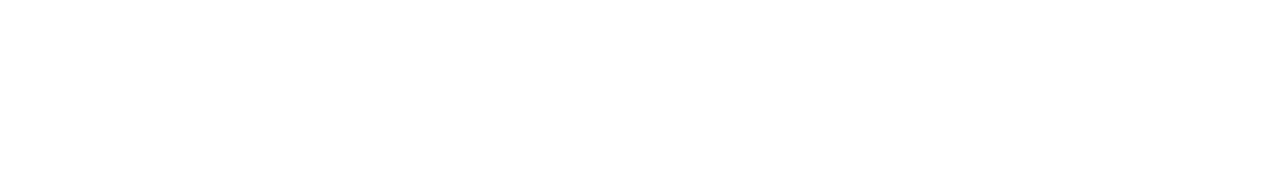
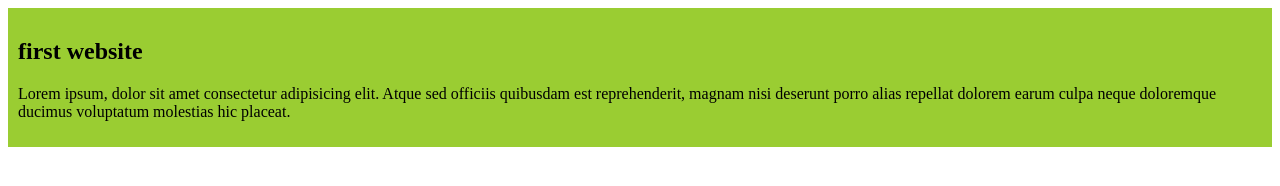
Before and after one commit to AyonJR/simple-website, a plain HTML site: page index.html in a window 1280 px wide. Drawn offline with Linux system fonts and the light colour scheme.

Commit message:
added the first blog

```diff
--- a/index.html
+++ b/index.html
@@ -4,8 +4,13 @@
     <meta charset="UTF-8">
     <meta name="viewport" content="width=device-width, initial-scale=1.0">
     <title>simple website</title>
+    <link rel="stylesheet" href="styles/blog.css">
 </head>
 <body>
+    <div>
+        <h2>first website</h2>
+    <p>Lorem ipsum, dolor sit amet consectetur adipisicing elit. Atque sed officiis quibusdam est reprehenderit, magnam nisi deserunt porro alias repellat dolorem earum culpa neque doloremque ducimus voluptatum molestias hic placeat.</p>
+    </div>
 
 </body>
 </html>
--- /dev/null
+++ b/styles/blog.css
@@ -0,0 +1,4 @@
+div{
+    background-color: yellowgreen;
+    padding: 10px;
+}
```
